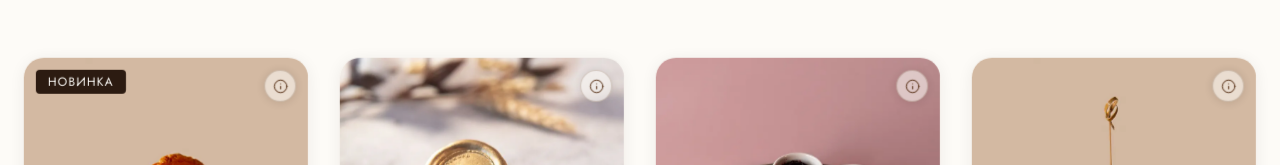
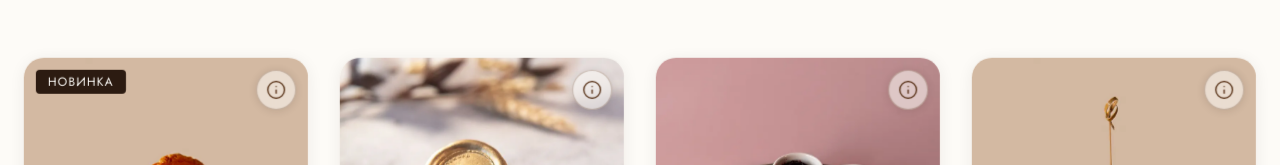
Before and after one commit to danil-shc/Jacques_Andre_Land, a Vue app: page / in a window 1280 px wide. Shown: the part 787-952 px from the top of the page. Built offline with nearby package versions, Linux system fonts and the light colour scheme.

Commit message:
Polish ProductCard flip UI with responsive desktop scaling

```diff
--- a/src/components/ProductCard.vue
+++ b/src/components/ProductCard.vue
@@ -127,10 +127,10 @@ const flipToFront = () => {
             v-if="product.description"
             type="button"
             @click.stop="flipToBack"
-            class="product-card__info-trigger absolute top-2 right-2 md:top-3 md:right-3 z-10 flex items-center justify-center w-7 h-7 md:w-8 md:h-8 rounded-full border border-chocolate/20 bg-cream/55 text-chocolate backdrop-blur-md shadow-[0_1px_8px_rgba(44,27,17,0.12)] hover:bg-cream/80 hover:border-chocolate/35 hover:shadow-[0_2px_12px_rgba(44,27,17,0.18)] transition-all duration-300 ease-in-out cursor-pointer"
+            class="product-card__info-trigger absolute top-2 right-2 md:top-3 md:right-3 z-10 flex items-center justify-center w-7 h-7 md:w-10 md:h-10 rounded-full border border-chocolate/20 md:border-chocolate/25 bg-cream/55 text-chocolate backdrop-blur-md shadow-[0_1px_8px_rgba(44,27,17,0.12)] hover:bg-cream/80 hover:border-chocolate/35 hover:shadow-[0_2px_12px_rgba(44,27,17,0.18)] transition-all duration-300 ease-in-out cursor-pointer"
             aria-label="Посмотреть состав"
           >
-            <Info :size="15" :stroke-width="1.5" />
+            <Info class="w-3.5 h-3.5 md:w-5 md:h-5 shrink-0" :stroke-width="1.5" />
           </button>
 
           <ProductCardImage
@@ -243,16 +243,28 @@ const flipToFront = () => {
           <button
             type="button"
             @click.stop="flipToFront"
-            class="inline-flex items-center gap-1.5 md:gap-2 py-2 md:py-2.5 px-2 md:px-3 -ml-2 md:-ml-3 font-sans text-[9px] md:text-[10px] tracking-[0.2em] uppercase text-caramel/70 hover:text-caramel transition-colors duration-300 ease-in-out cursor-pointer"
+            class="inline-flex items-center gap-1.5 md:gap-2.5 py-2 md:py-2.5 px-2 md:px-3 -ml-2 md:-ml-3 font-sans text-[9px] md:text-sm tracking-[0.2em] uppercase text-caramel/70 hover:text-caramel transition-colors duration-300 ease-in-out cursor-pointer"
             aria-label="Вернуться к карточке"
           >
-            <span>←</span>
-            <span>НАЗАД</span>
+            <svg
+              class="w-3 h-3 md:w-[18px] md:h-[18px] shrink-0"
+              viewBox="0 0 24 24"
+              fill="none"
+              stroke="currentColor"
+              stroke-width="1.5"
+              stroke-linecap="round"
+              stroke-linejoin="round"
+              aria-hidden="true"
+            >
+              <path d="M19 12H5" />
+              <path d="M12 19l-7-7 7-7" />
+            </svg>
+            <span class="leading-none">НАЗАД</span>
           </button>
         </div>
 
         <div class="flex-1 min-h-0 flex items-center justify-center px-4 pb-4 md:px-6 md:pb-6 overflow-y-auto">
-          <p class="font-sans text-[11px] md:text-sm text-chocolate/75 leading-relaxed md:leading-loose text-center tracking-wide">
+          <p class="font-sans text-[11px] md:text-[15px] text-chocolate/75 leading-relaxed md:leading-relaxed text-center tracking-wide">
             {{ product.description }}
           </p>
         </div>
```
